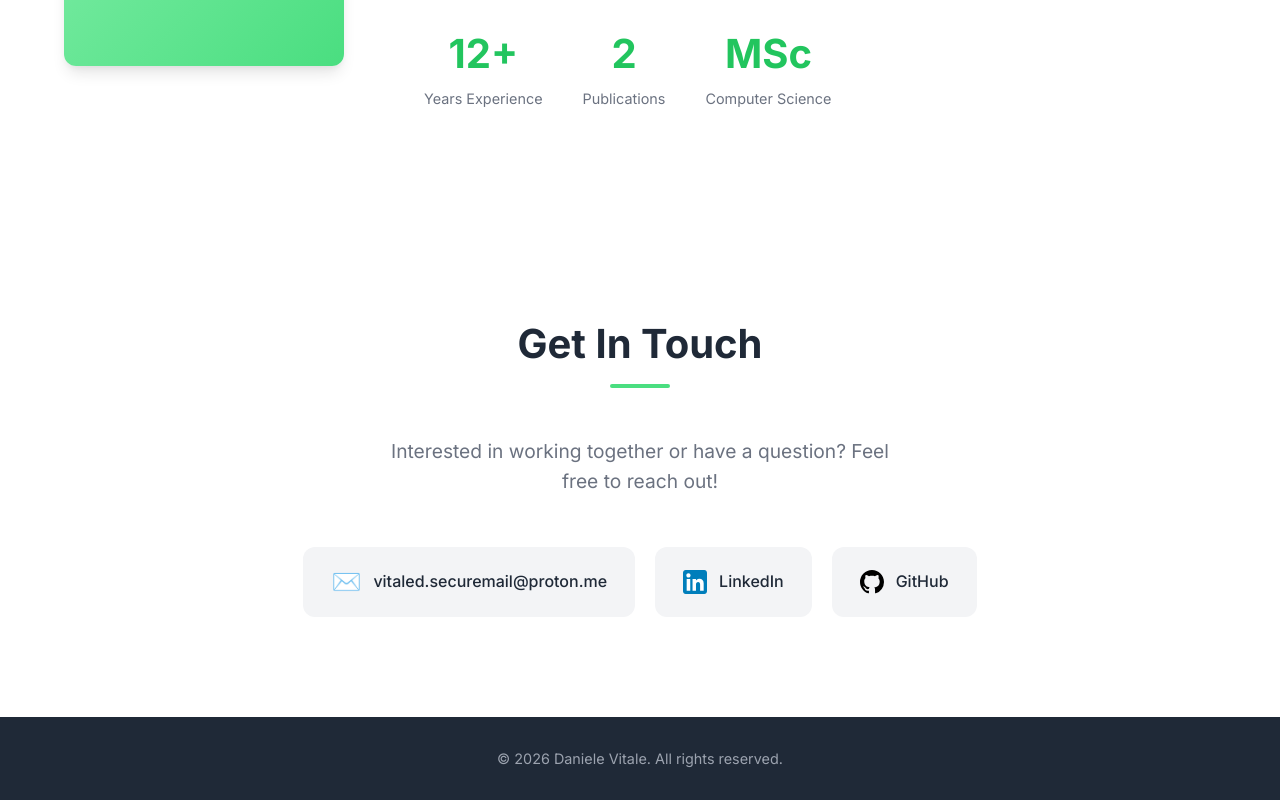
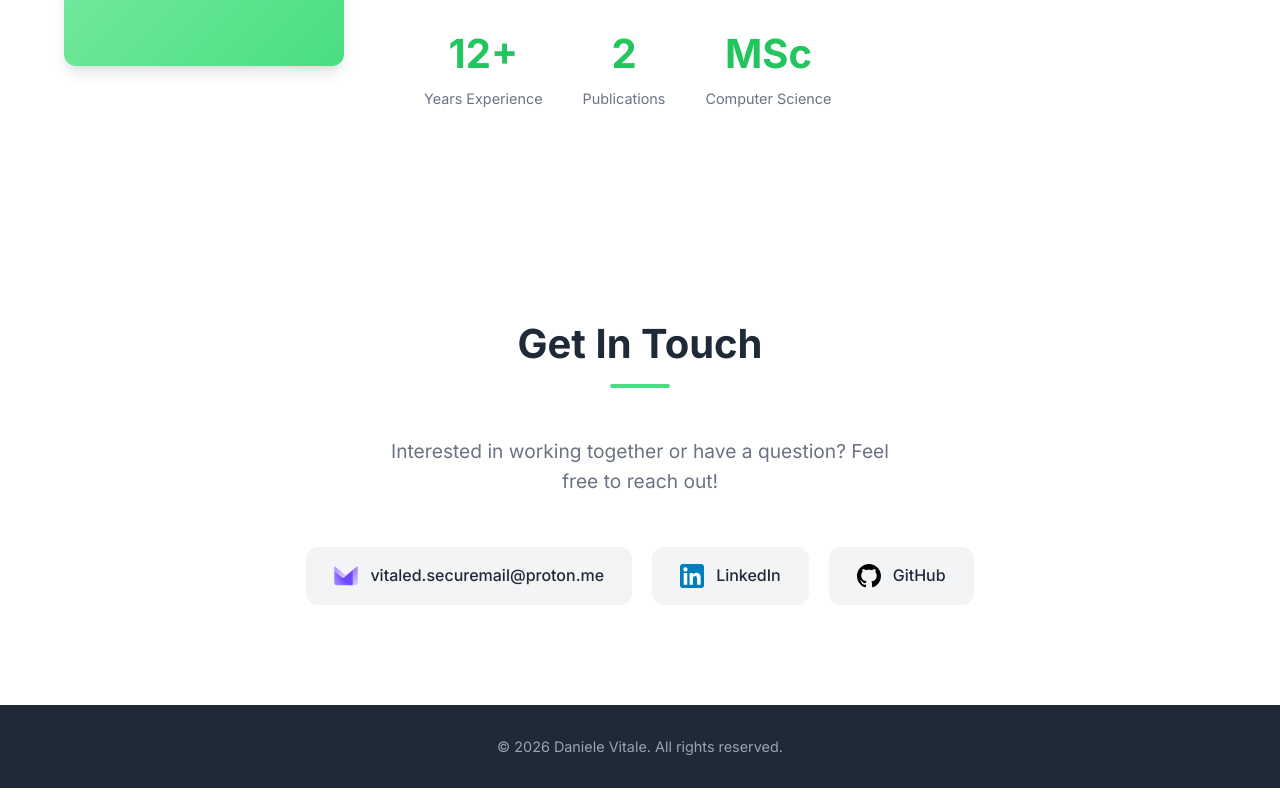
Before and after one commit to vitaled/vitaled.github.io, a plain HTML site: page index.html in a window 1280 px wide. Shown: the part 1283-2083 px from the top of the page. Drawn offline with Linux system fonts and the light colour scheme.

Commit message:
feat: add proton email icon

```diff
--- a/index.html
+++ b/index.html
@@ -97,7 +97,7 @@
             </p>
             <div class="contact-links">
                 <a href="mailto:vitaled.securemail@proton.me" class="contact-link">
-                    <span class="contact-icon">✉️</span>
+                    <img src="images/proton-mail-icon.svg" alt="Email" class="contact-icon-img">
                     <span>vitaled.securemail@proton.me</span>
                 </a>
                 <a href="https://linkedin.com/in/vitaled" target="_blank" class="contact-link">
```
Also changed, not shown: images/proton-mail-icon.svg (added).
